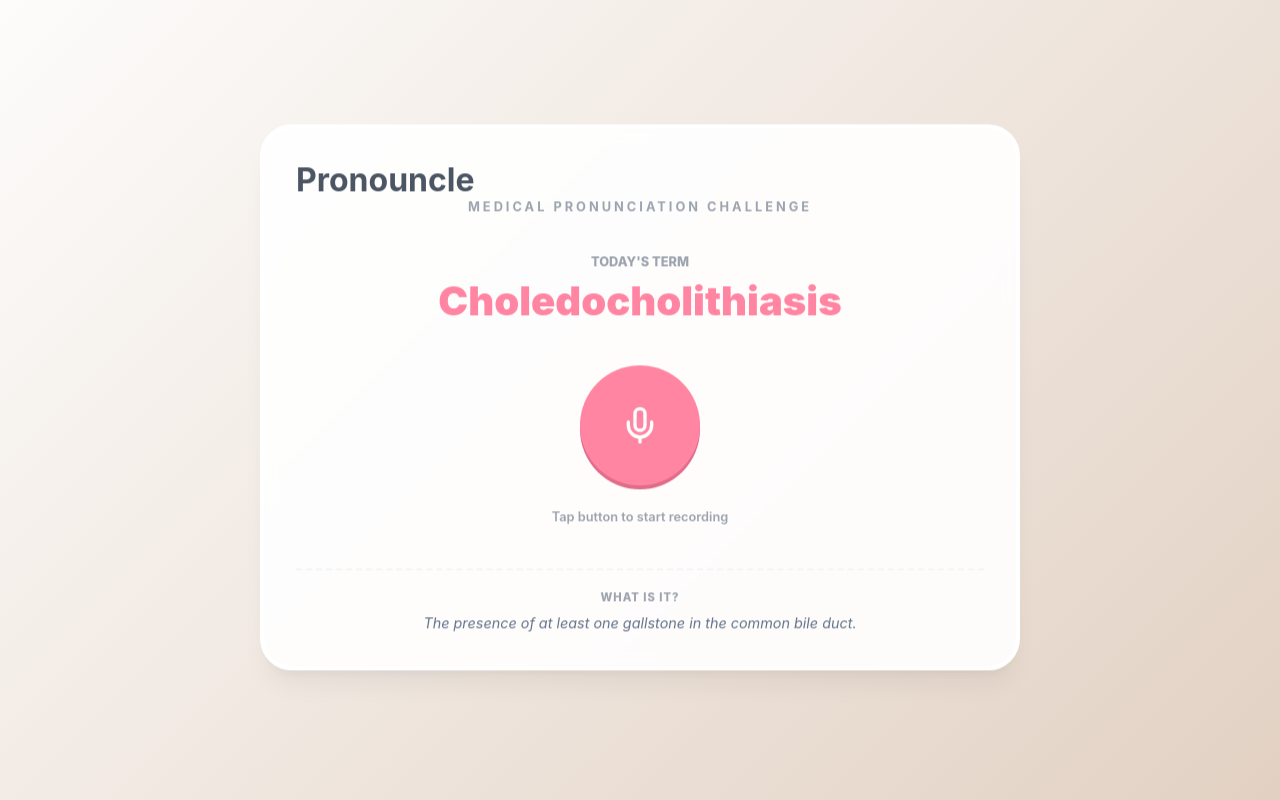
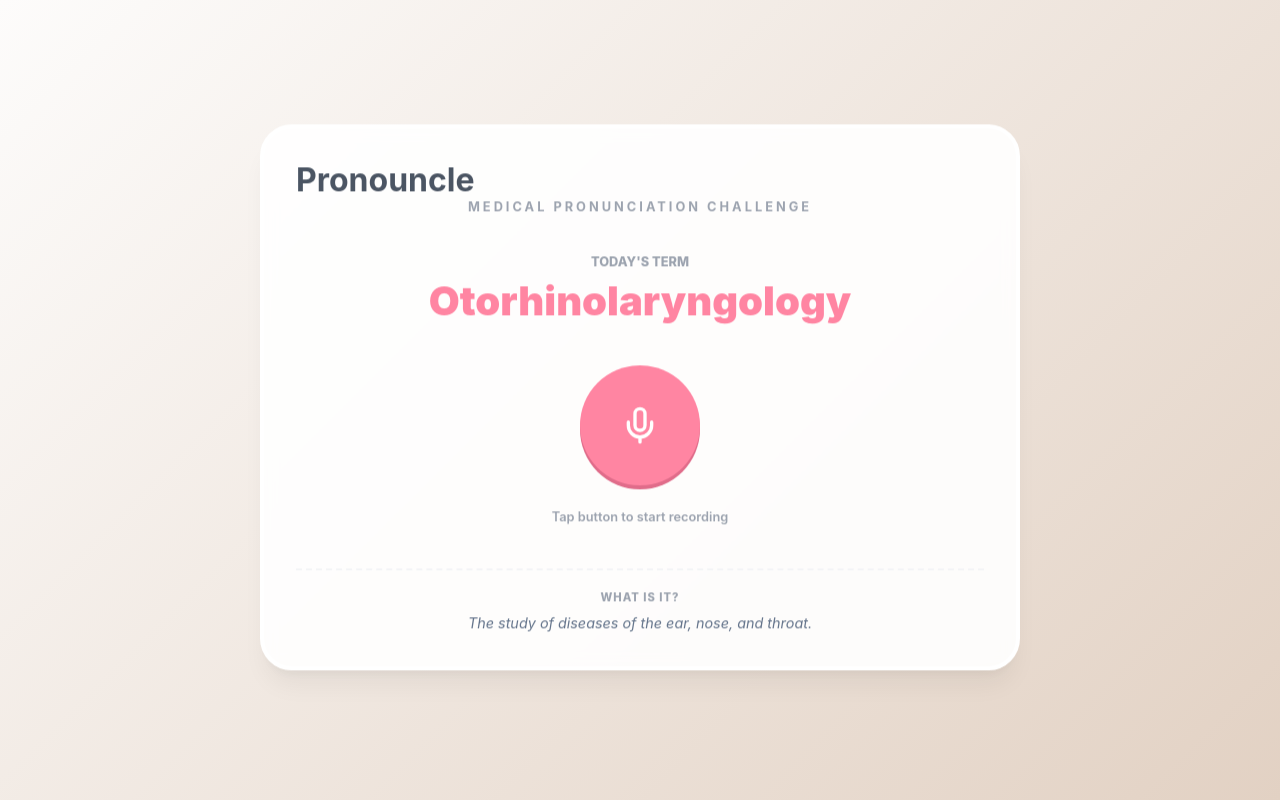
Before and after one commit to Franklinyeruan/Pronouncle, a React (Vite) app: page / in a window 1280 px wide. Built offline with nearby package versions, Linux system fonts and the light colour scheme.

Commit message:
Update lexicon with user edits and finalize start/stop toggle

```diff
--- a/src/data/lexicon.js
+++ b/src/data/lexicon.js
@@ -1,10 +1,4 @@
 export const MEDICAL_TERMS = [
-  {
-    term: "Lymphangioleiomyomatosis",
-    phonetic: "lim-FAN-jee-oh-LY-oh-MY-oh-muh-TOH-sis",
-    definition: "A rare, progressive lung disease that primarily affects women of childbearing age.",
-    difficulty: "hard"
-  },
   {
     term: "Sphygmomanometer",
     phonetic: "sfig-moh-muh-NOM-i-ter",
@@ -18,17 +12,17 @@
     difficulty: "hard"
   },
   {
-    term: "Choledocholithiasis",
-    phonetic: "koh-led-uh-koh-li-THY-uh-sis",
-    definition: "The presence of at least one gallstone in the common bile duct.",
+    term: "Lymphangioleiomyomatosis",
+    phonetic: "lim-FAN-jee-oh-LY-oh-MY-oh-muh-TOH-sis",
+    definition: "A rare, progressive lung disease that primarily affects women of childbearing age.",
     difficulty: "hard"
   },
-  {
-    term: "Thyroparathyroidectomy",
-    phonetic: "thy-roh-par-uh-thy-roy-dek-tuh-mee",
-    definition: "Surgical removal of the thyroid and parathyroid glands.",
-    difficulty: "expert"
-  }
+  // {
+  //   term: "Thyroparathyroidectomy",
+  //   phonetic: "thy-roh-par-uh-thy-roy-dek-tuh-mee",
+  //   definition: "Surgical removal of the thyroid and parathyroid glands.",
+  //   difficulty: "expert"
+  // }
 ];
 
 export const getDailyWord = () => {
```
